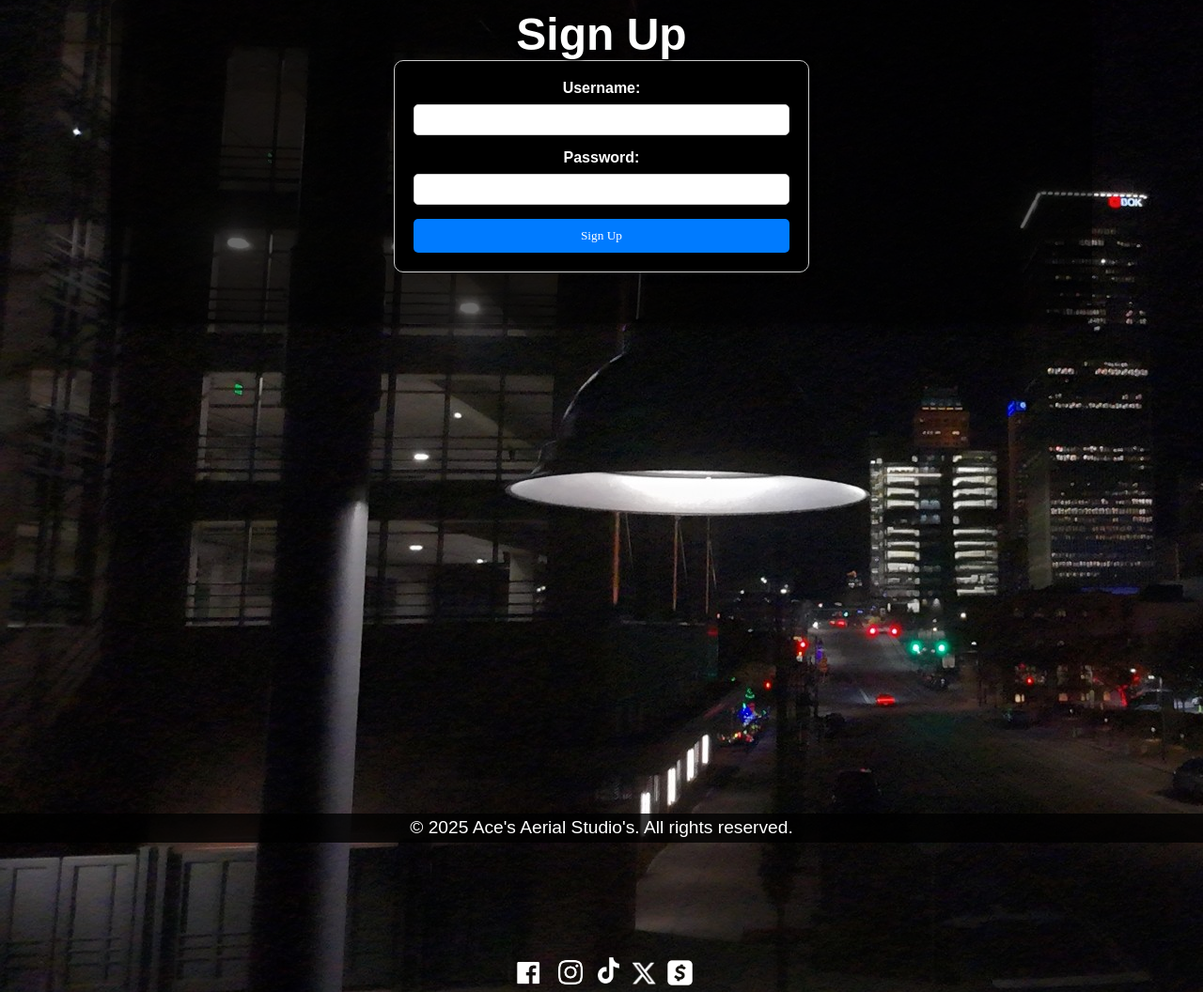
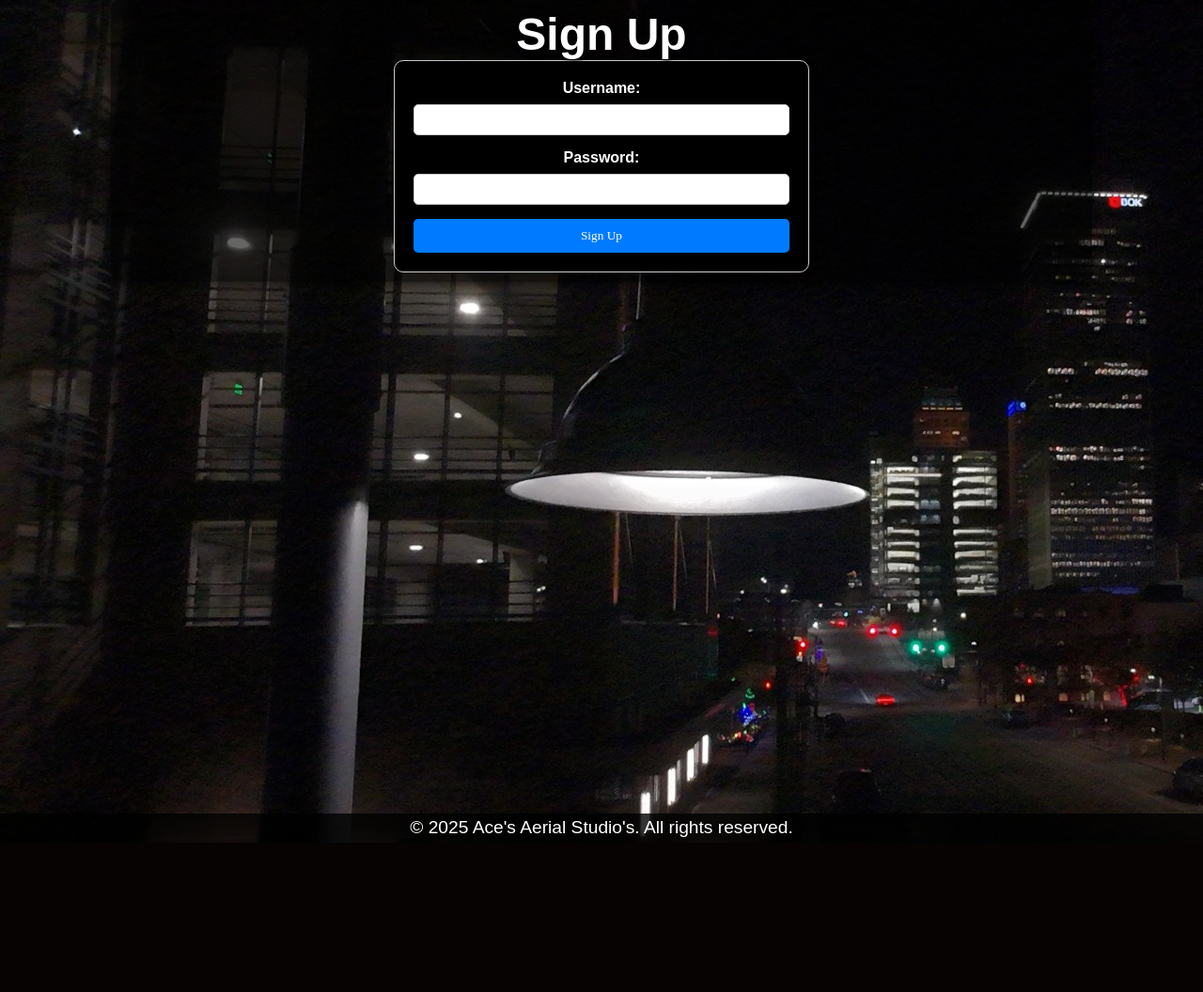
Before and after one commit to BoostedT/Ace-s-Aerial-Studio, a Flask app: page /signup in a window 1280 px wide. Shown: the part 95-1151 px from the top of the page at 94% size. After the commit the page ends 988 px from the top, so only its background shows below. Run offline with Flask 3, Linux system fonts and the light colour scheme.

Commit message:
fixed sign up page.

```diff
--- a/templates/signup.html
+++ b/templates/signup.html
@@ -16,20 +16,5 @@
   {% endfor %}
 </div>
 {% endif %}
-<a href="https://www.facebook.com/LilAcedronieman" class="facebook">
-  <img src="static/images/facebook.png">
-</a>
-<a href="https://www.instagram.com/anthon10999" class="instagram">
-  <img src="static/images/instagram.png">
-</a>
-<a href="https://www.tiktok.com" class="tiktok">
-  <img src="static/images/tiktok.png">
-</a>
-<a href="https://www.x.com/Lilacedronieman" class="x">
-  <img src="static/images/x.png">
-</a>
-<a href="https://cash.app/$Ganja918king" class="cashapp">
-  <img src="static/images/cashapp.png">
-</a>
 {% endwith %}
 {% endblock %}
```
